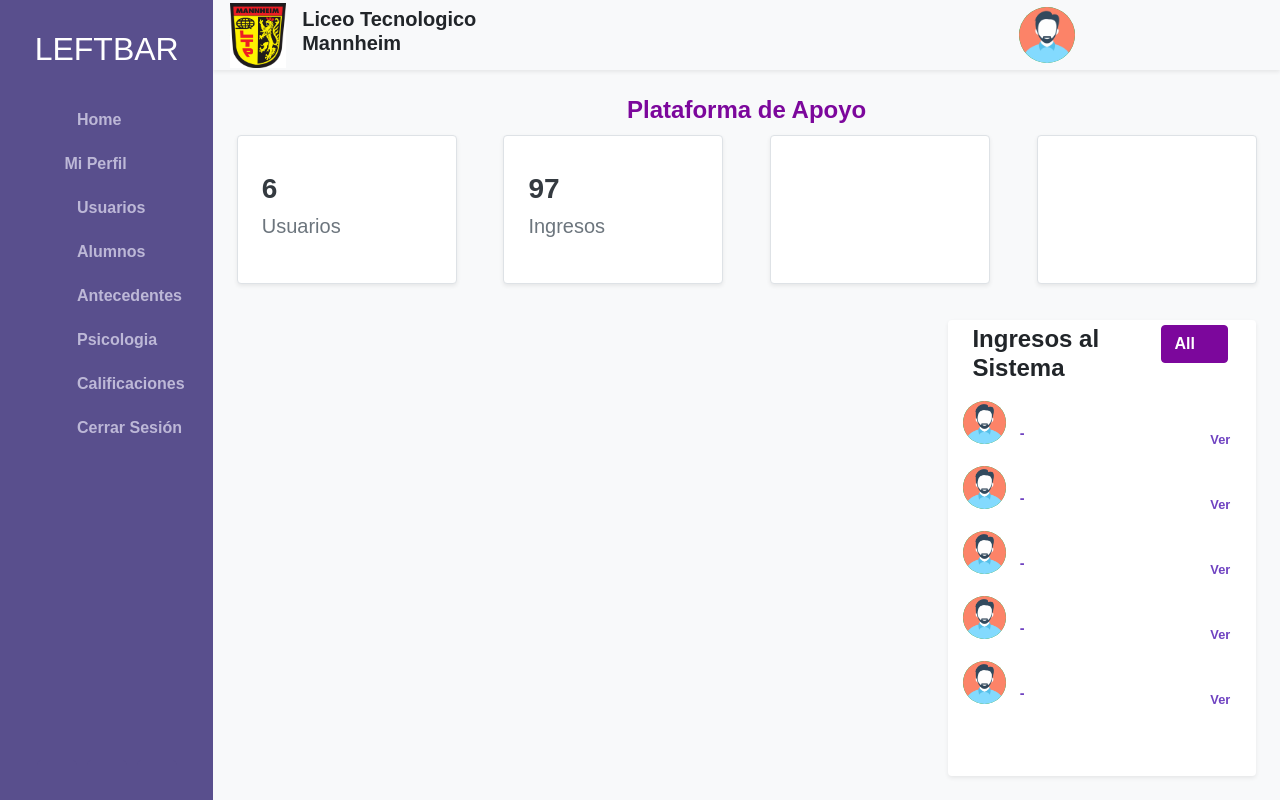
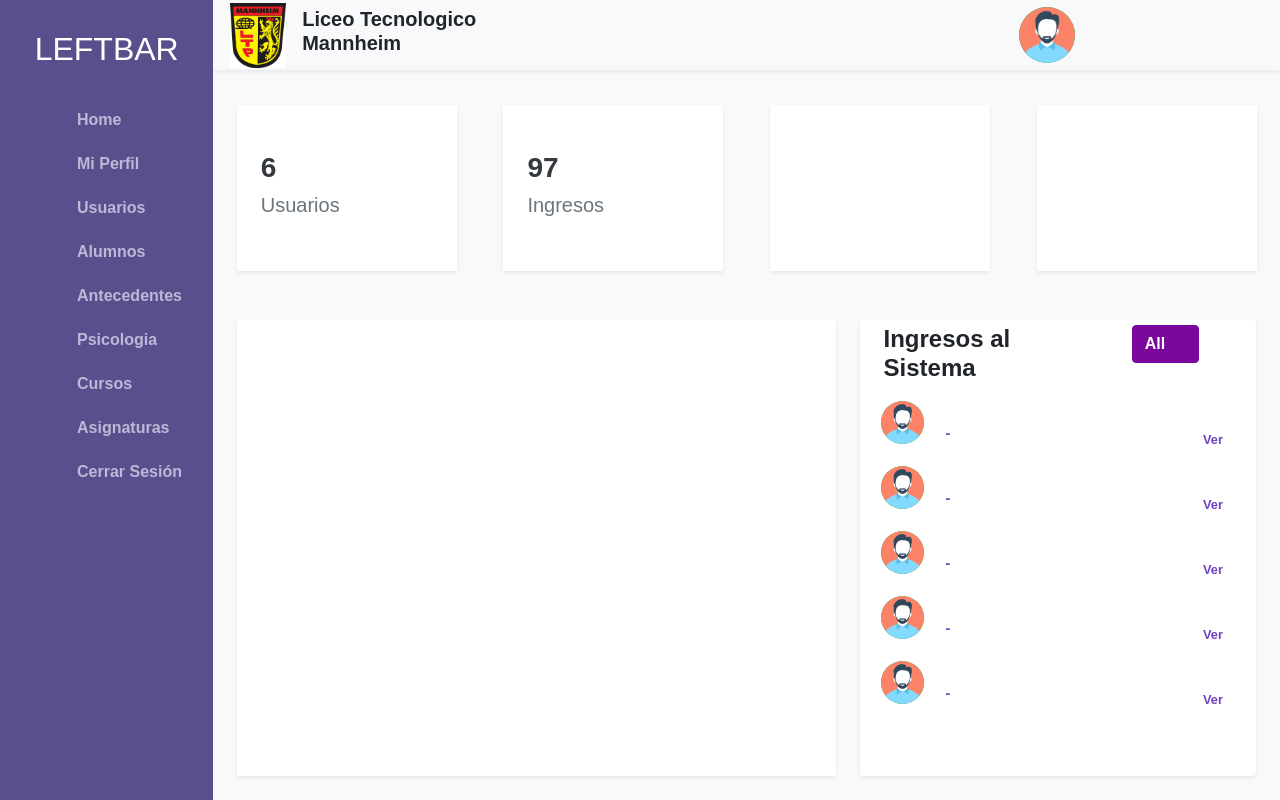
Before and after one commit to Cristobal-coding/DjangoTTT, a Django app: template templates/home/home.html in a window 1280 px wide. Run offline with Django 3.2, Linux system fonts and the light colour scheme; the template is opened without the code that fills it, so the values that code supplies are empty; some libraries are stand-ins or nearby versions; some web fonts are replaced.

Commit message:
makin leftbar

```diff
--- a/applications/logicas.py
+++ b/applications/logicas.py
@@ -6,8 +6,9 @@ def validar_rut(rut):
     rut = rut.replace(".","")
     aux = rut[:-1]
     dv = rut[-1:]
+    rutAux = rut[0: len(rut)-1]
 
-    if rut.isdigit():
+    if rutAux.isdigit():
         revertido = map(int, reversed(str(aux)))
         factors = cycle(range(2,8))
         s = sum(d * f for d, f in zip(revertido,factors))
--- a/static/css/styles.css
+++ b/static/css/styles.css
@@ -89,9 +89,11 @@
 }
 .wrapper .sidebar ul li:hover{
     background: #a999f8;
+    color: var(--white);
 }
 .wrapper .sidebar ul li:hover a{
     background: #a999f8;
+    color: var(--white);
 }
 .wrapper .sidebar ul li i{
     margin-right: 10px;
--- a/templates/home/home.html
+++ b/templates/home/home.html
@@ -5,11 +5,11 @@ Home
 {% block 'content' %}
 {% load static %}
 <div class="row mx-0" style="height: 30%;">
-    <div class="col-12 py-3 text-center" style="height: 10%;">
+    <!-- <div class="col-12 py-3 text-center" style="height: 10%;">
         <h5 class="text-secondary fs-4 fw-bold">Plataforma de Apoyo</h5>
-    </div>
-    <div class="col-3 p-1 d-flex flex-column align-items-center justify-content-center" style=height:90%;>
-        <a href="{% url 'user_app:registrar'%}" class="row mx-0 bs-white rounded text-decoration-none border" style="width:85%;height:80%;">
+    </div> -->
+    <div class="col-3 p-1 d-flex flex-column align-items-center justify-content-center" style=height:100%;>
+        <a href="{% url 'user_app:registrar'%}" class="row mx-0 bs-white text-decoration-none" style="width:85%;height:80%;">
             <div class="col-6 px-4 d-flex flex-column justify-content-end align-items-start">
                 <h4 class="fw-bold fs-3">6</h4>
             </div>
@@ -19,8 +19,8 @@ Home
             </div>
         </a>
     </div>
-    <div class="col-3 p-1 d-flex flex-column align-items-center justify-content-center" style=height:90%;>
-        <a href="#" class="row mx-0 bs-white rounded text-decoration-none border" style="width:85%;height:80%;">
+    <div class="col-3 p-1 d-flex flex-column align-items-center justify-content-center" style=height:100%;>
+        <a href="#" class="row mx-0 bs-white text-decoration-none" style="width:85%;height:80%;">
             <div class="col-6 px-4 d-flex flex-column justify-content-end align-items-start">
                 <h4 class="fw-bold fs-3">97</h4>
             </div>
@@ -30,22 +30,24 @@ Home
             </div>
         </a>
     </div>
-    <div class="col-3 p-1 d-flex flex-column align-items-center justify-content-center" style=height:90%;>
-        <div class="row mx-0 bs-white rounded border" style="width:85%;height:80%;">
+    <div class="col-3 p-1 d-flex flex-column align-items-center justify-content-center" style=height:100%;>
+        <div class="row mx-0 bs-white" style="width:85%;height:80%;">
 
         </div>
     </div>
-    <div class="col-3 p-1 d-flex flex-column align-items-center justify-content-center" style=height:90%;>
-        <div class="row mx-0 bs-white rounded border" style="width:85%;height:80%;">
+    <div class="col-3 p-1 d-flex flex-column align-items-center justify-content-center" style=height:100%;>
+        <div class="row mx-0 bs-white" style="width:85%;height:80%;">
 
         </div>
     </div>
 </div>
 <div class="row mx-0" style="height: 70%;">
-    <div class="col-8 h-100">
+    <div class="col-7 h-100 p-4" style="padding-right: 0 !important;">
+        <div class="row mx-0 h-100 w-100 shadow-sm" style="background: var(--white);">
 
+        </div>
     </div>
-    <div class="col-4 h-100 p-4">
+    <div class="col-5 h-100 p-4">
         <div class="row mx-0 w-100 h-100 bg-white shadow-sm rounded">
             <div class="col-12 d-flex flex-column align-items-start justify-content-center" style="height: 15%;">
                 <div class="row mx-0 w-100">
--- a/templates/includes/leftbar.html
+++ b/templates/includes/leftbar.html
@@ -2,14 +2,15 @@
     <div class="sidebar">
         <h2>leftbar</h2>
         <ul>
-            <li class="{% if request.resolver_match.app_name == 'home_app'%}active-now{% endif %}"><a class="decoration-none" href="{% url 'home_app:home' %}"><i class="fas fa-home"></i>Home</a></li>
-            <li><a class="decoration-none" href="#"><i class="far fa-address-book"></i>Mi Perfil</a></li>
-            <li class="{% if request.resolver_match.app_name == 'user_app'%}active-now{% endif %}"><a class="decoration-none" href="{% url 'user_app:registrar' %}"><i class="fas fa-users"></i>Usuarios</a></li>
-            <li class="{% if request.resolver_match.app_name == 'alumnos_app'%}active-now{% endif %}"><a class="decoration-none" href="{% url 'alumnos_app:inicio'%}"><i class="fas fa-child"></i>Alumnos</a></li>
-            <li><a class="decoration-none" href="#"><i class="fas fa-history"></i>Antecedentes</a></li>
-            <li><a class="decoration-none" href="#"><i class="fas fa-brain"></i>Psicologia</a></li>
-            <li><a class="decoration-none" href="#"><i class="fas fa-spell-check"></i>Calificaciones</a></li>
-            <li><a class="decoration-none" href="{% url 'home_app:logout' %}"><i class="fas fa-sign-out-alt"></i>Cerrar Sesión</a></li>
+            <li class="{% if request.resolver_match.app_name == 'home_app'%}active-now{% endif %}"><a class="text-decoration-none" href="{% url 'home_app:home' %}"><i class="fas fa-home"></i>Home</a></li>
+            <li><a class="text-decoration-none" href="#"><i class="fas fa-id-card"></i>Mi Perfil</a></li>
+            <li class="{% if request.resolver_match.app_name == 'user_app'%}active-now{% endif %}"><a class="text-decoration-none" href="{% url 'user_app:registrar' %}"><i class="fas fa-users"></i>Usuarios</a></li>
+            <li class="{% if request.resolver_match.app_name == 'alumnos_app'%}active-now{% endif %}"><a class="text-decoration-none" href="{% url 'alumnos_app:inicio'%}"><i class="fas fa-child"></i>Alumnos</a></li>
+            <li><a class="text-decoration-none" href="#"><i class="fas fa-history"></i>Antecedentes</a></li>
+            <li><a class="text-decoration-none" href="#"><i class="fas fa-brain"></i>Psicologia</a></li>
+            <li><a class="text-decoration-none" href="#"><i class="fas fa-spell-check"></i>Cursos</a></li>
+            <li><a class="text-decoration-none" href="#"><i class="fas fa-books"></i>Asignaturas</a></li>
+            <li><a class="text-decoration-none" href="{% url 'home_app:logout' %}"><i class="fas fa-sign-out-alt"></i>Cerrar Sesión</a></li>
         </ul>
         <div class="social_media">
             <a href="#"><i class="far fa-address-book"></i></a>
```
